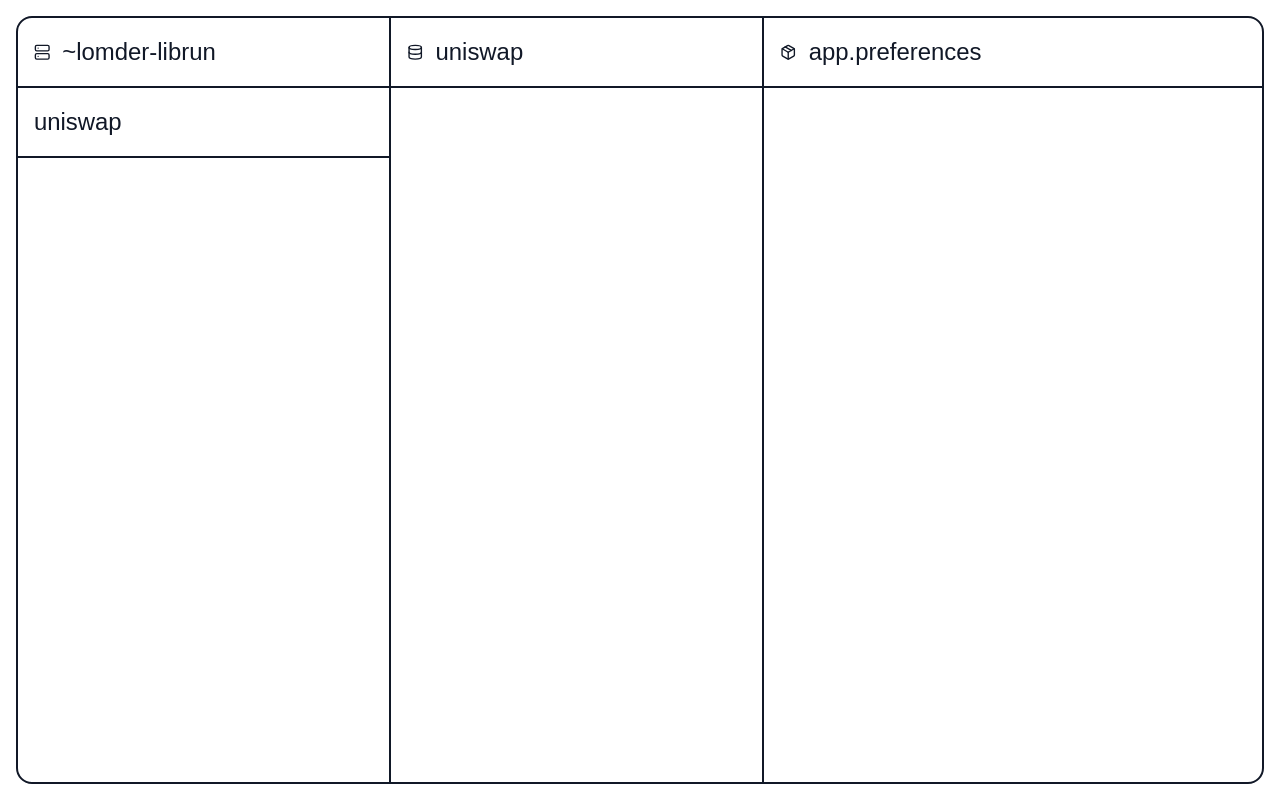
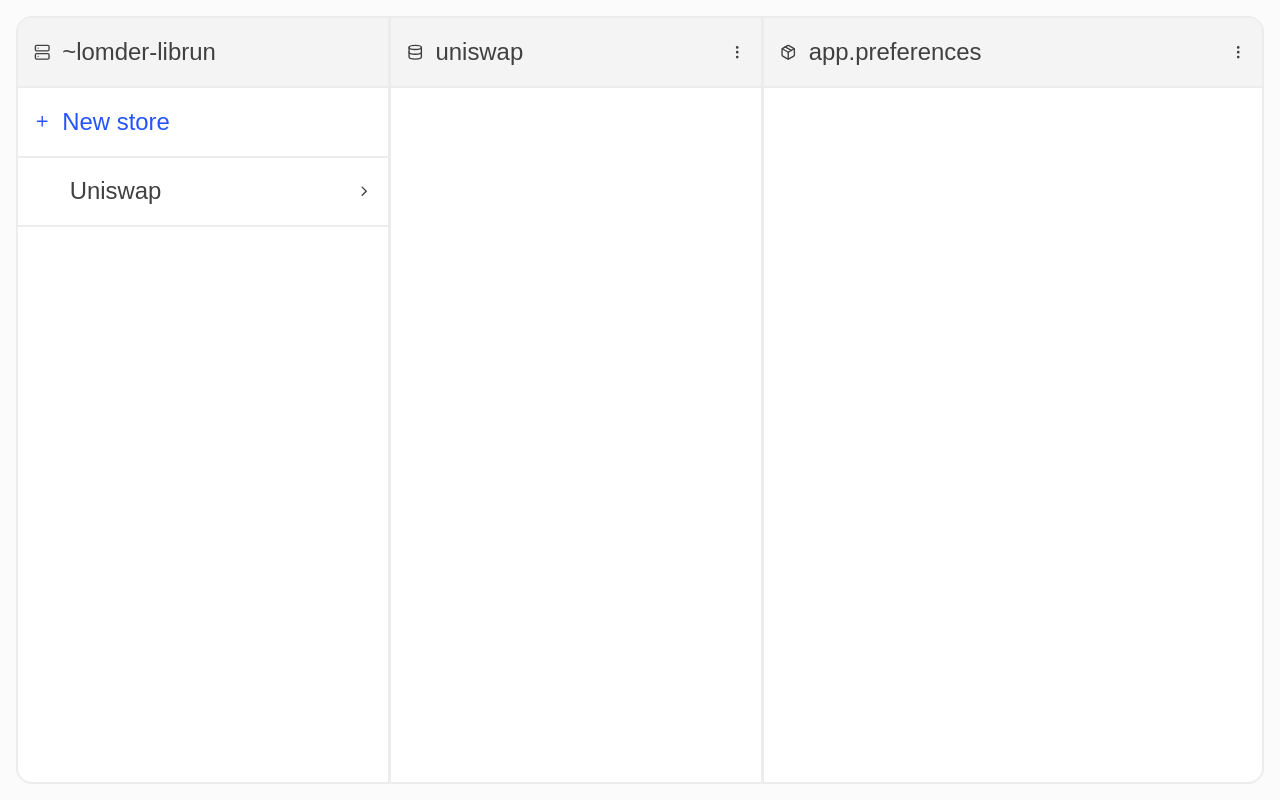
Before and after one commit to ajlamarc/tome-db, a React (Vite) app in the folder ui/: page / in a window 1280 px wide. Built offline with nearby package versions, Linux system fonts and the light colour scheme.

Commit message:
add styling and hovers

```diff
--- a/ui/src/app.tsx
+++ b/ui/src/app.tsx
@@ -4,7 +4,14 @@ import { ThemeProvider } from 'styled-components'
 import { theme as baseTheme } from './theme/theme.js'
 import { GlobalStyle } from './theme/App.styles.js'
 import { Stack, Sidebar, Grid, Box, Cover, Center } from './components/index.js'
-import { Database, Package, Server } from 'react-feather'
+import {
+    ChevronRight,
+    Database,
+    MoreVertical,
+    Package,
+    Plus,
+    Server,
+} from 'react-feather'
 // import Tome from 'tome-db'
 
 // const api = new Urbit('', '', window.desk)
@@ -79,26 +86,47 @@ export class App extends React.Component {
         return (
             <ThemeProvider theme={baseTheme['light']}>
                 <GlobalStyle />
-                <Cover space="var(--s-1)" centered=".db">
+                <Cover space="var(--s-1)" centered=".db" className="body">
                     <Box padding="0" className="flex-grow db">
-                        <div className="mytable">
+                        <div className="db-content">
                             <div className="column">
                                 <Box
                                     padding="var(--s-1)"
                                     borderRadius="0px"
                                     borderWidth="0px 0px 2px 0px"
+                                    className="header"
                                 >
+                                    <div className="flex items-center justify-between">
                                         <span className="with-icon">
                                             <Server className="icon" />{' '}
                                             <p>~lomder-librun</p>
+                                        </span>
+                                    </div>
+                                </Box>
+                                <Box
+                                    padding="var(--s-1)"
+                                    borderRadius="0px"
+                                    borderWidth="0px 0px 2px 0px"
+                                    className="add-container"
+                                    onClick={() => {
+                                        console.log('clicked')
+                                    }}
+                                >
+                                    <span className="with-icon add">
+                                        <Plus className="icon" />{' '}
+                                        <p>New store</p>
                                     </span>
                                 </Box>
                                 <Box
                                     padding="var(--s-1)"
                                     borderRadius="0px"
                                     borderWidth="0px 0px 2px 0px"
+                                    className="row"
                                 >
-                                    <p>uniswap</p>
+                                    <div className="flex items-center justify-between row-item">
+                                        <p>Uniswap</p>
+                                        <ChevronRight className="icon" />
+                                    </div>
                                 </Box>
                             </div>
                             <div className="column">
@@ -106,11 +134,15 @@ export class App extends React.Component {
                                     padding="var(--s-1)"
                                     borderRadius="0px"
                                     borderWidth="0px 0px 2px 0px"
+                                    className="header"
                                 >
+                                    <div className="flex items-center justify-between">
                                         <span className="with-icon">
                                             <Database className="icon" />{' '}
                                             <p>uniswap</p>
                                         </span>
+                                        <MoreVertical className="icon" />
+                                    </div>
                                 </Box>
                             </div>
                             <div className="column">
@@ -118,11 +150,15 @@ export class App extends React.Component {
                                     padding="var(--s-1)"
                                     borderRadius="0px"
                                     borderWidth="0px 0px 2px 0px"
+                                    className="header"
                                 >
+                                    <div className="flex items-center justify-between">
                                         <span className="with-icon">
                                             <Package className="icon" />{' '}
                                             <p>app.preferences</p>
                                         </span>
+                                        <MoreVertical className="icon" />
+                                    </div>
                                 </Box>
                             </div>
                         </div>
--- a/ui/src/components/layouts/Box.tsx
+++ b/ui/src/components/layouts/Box.tsx
@@ -22,7 +22,7 @@ const Box = styled.div<BoxProps>`
     ${(props) =>
         props.invert
             ? `
-    background-color: var(--color-light);
+    background-color: var(--background-color);
     filter: invert(100%);`
             : ''}
 
@@ -34,7 +34,7 @@ const Box = styled.div<BoxProps>`
 
   background-color: inherit;
     border-width: ${(props) => props.borderWidth};
-    border-color: var(--color-light);
+    border-color: var(--border-color);
     display: block;
     padding: ${(props) => props.padding};
 
--- a/ui/src/theme/App.styles.js
+++ b/ui/src/theme/App.styles.js
@@ -56,7 +56,7 @@ export const GlobalStyle = createGlobalStyle`
   }
 
   .body {
-    background-color: ${(props) => props.theme.colors.bg.body};
+    background-color: ${(props) => props.theme.colors.bg.primary};
     color: ${(props) => props.theme.colors.text.primary};
     height: 100vh;
     width: 100vw;
@@ -65,7 +65,7 @@ export const GlobalStyle = createGlobalStyle`
 
   .column {
     flex-basis: 30%;
-    border-right: var(--border-thin) solid;
+    border-right: var(--border-color) solid;
   }
 
   .column:last-child {
@@ -89,11 +89,43 @@ export const GlobalStyle = createGlobalStyle`
     margin-inline-end: var(--space, 0.5em);
   }
 
-  .mytable {
+  .db {
+    background-color: ${(props) => props.theme.colors.bg.secondary};
+  }
+
+  .db-content {
     display: flex;
     flex: 1;
     height: calc(100vh - 2 * var(--s-1) - 2 * var(--border-thin));
   }
+
+  .add {
+    color: #2454FF;
+  }
+
+  .add-container {
+    cursor: pointer;
+  }
+
+  .add-container:hover {
+    background: rgba(36, 84, 255, 0.1);
+  }
+
+  .header {
+    background: ${(props) => props.theme.colors.bg.tertiary};
+  }
+
+  .row {
+    cursor: pointer;
+  }
+
+  .row:hover {
+    background: ${(props) => props.theme.colors.bg.tertiary};
+  }
+
+  .row-item {
+    margin-left: var(--s1);
+  }
 `
 
 export default { GlobalStyle }
--- a/ui/src/theme/theme.tsx
+++ b/ui/src/theme/theme.tsx
@@ -1,5 +1,3 @@
-import { lighten, darken, rgba } from 'polished'
-
 export const fonts = {
     body: '"Rubik", sans-serif',
     heading: '"Rubik", sans-serif',
@@ -29,143 +27,16 @@ export const theme = {
         fontByName,
         fontWeights,
         colors: {
-            brand: {
-                primary: '#4E9EFD',
-                secondary: '#EF9134',
-                neutral: '#F3F3F3',
-                accent: '#DB7C00',
-                muted: rgba('#4E9EFD', 0.1),
-            },
-            ui: {
-                primary: '#262626',
-                secondary: '#757575',
-                tertiary: '#FAFAFA',
-                quaternary: '#FFFFFF',
-                disabled: '#DEDEDE',
-                intent: {
-                    default: '#F1F3F4',
-                    // info: '#97A3B2',
-                    info: '#83909F',
-                    success: '#0FC383',
-                    caution: '#FFBC32',
-                    alert: '#FF6240',
-                },
-                borderColor: '#E6E6E6', // #e3e3e3
-                borderHover: '#DADADA',
-                input: {
-                    background: '#FFFFFF',
-                    secondary: '#FAFAFA',
-                    borderColor: 'rgba(0, 0, 0, 0.1)',
-                    borderHover: 'rgba(0, 0, 0, 0.2)',
-                },
-            },
-            os: {
-                tray: 'rgba(0, 0, 0, 0.05)',
-                base: '#000000',
-            },
             bg: {
                 primary: '#FBFBFB',
                 secondary: '#FFFFFF',
-                tertiary: '#f1f1f2',
-                blendedBg: rgba('#FFFFFF', 0.5),
-                inset: '#F5F5F5',
-                toolbar: '#F1F3F4',
-                divider: '#DBDBDB',
-                body: '#DBDBDB',
-            },
-            icon: {
-                app: '#85898E',
-                bgButton: rgba('#85898E', 0.5),
-                toolbar: '#71757A',
+                tertiary: '#F4F4F4',
             },
             text: {
-                primary: '#333333',
-                secondary: '#656565',
-                tertiary: '#5D6064',
-                disabled: '#999999',
-                placeholder: 'rgba(0, 0, 0, 0.5)',
-                white: '#FFFFFF',
-                inverse: '#FFFFFF',
-                error: '#D0421B',
-                success: '#138000',
-            },
-            highlights: {
-                primaryHighlight: darken(0.05, '#4E9EFD'),
-                primaryExtraHighlight: darken(0.1, '#4E9EFD'),
-                bgHighlight: darken(0.075, '#FFFFFF'),
-                bgSoftHighlight: darken(0.05, '#FFFFFF'),
-                bgClearHighlight: rgba('#FFFFFF', 0.2),
-            },
-        },
-    },
-    dark: {
-        fonts,
-        fontByName,
-        fontWeights,
-        colors: {
-            brand: {
-                primary: '#4E9EFD',
-                secondary: '#EF9134',
-                neutral: '#F3F3F3',
-                accent: '#FDB447',
-                muted: rgba('#4E9EFD', 0.2),
+                primary: '#404040',
             },
             ui: {
-                primary: '#FFFFFF',
-                secondary: '#A1A1A1',
-                tertiary: '#26343F',
-                quaternary: '#24313B',
-                disabled: '#25343F',
-                intent: {
-                    info: '#97A3B2',
-                    success: '#0FC383',
-                    caution: '#FFBC32',
-                    alert: '#F93939',
-                },
-                borderColor: 'rgba(0, 0, 0, 0.2)',
-                borderHover: 'rgba(0, 0, 0, 0.3)',
-                input: {
-                    background: '#1D2932',
-                    secondary: '#1D2932',
-                    borderColor: 'rgba(0, 0, 0, 0.2)',
-                    borderHover: 'rgba(0, 0, 0, 0.3)',
-                },
-            },
-            os: {
-                tray: 'rgba(255, 255, 255, 0.05)',
-                base: '#FFFFFF',
-            },
-            bg: {
-                primary: '#212D36',
-                secondary: '#2A3843',
-                tertiary: '#212E37',
-                blendedBg: rgba('#2A3843', 0.4),
-                inset: '#1c2128',
-                toolbar: '#1D2932',
-                divider: '#09151E',
-                body: '#1D2932',
-            },
-            icon: {
-                app: '#FFFFFF50',
-                toolbar: '#A2A8AC',
-            },
-            text: {
-                primary: '#FFFFFF',
-                secondary: '#A0A9B0',
-                tertiary: '#C1C7CC',
-                disabled: '#868E94',
-                placeholder: 'rgba(255, 255, 255, 0.5)',
-                inverse: '#262626',
-                white: '#FFFFFF',
-                error: '#FF4D4D',
-                success: '#1CBD00',
-            },
-            highlights: {
-                primaryHighlight: lighten(0.05, '#4E9EFD'),
-                primaryExtraHighlight: lighten(0.1, '#4E9EFD'),
-                bgHighlight: darken(0.01, '#212D36'),
-                bgSoftHighlight: darken(0.005, '#212D36'),
-                bgClearHighlight: rgba('#212D36', 0.2),
+                borderColor: '#ECECEC',
             },
         },
     },
```
Lines whose indentation alone changed are shown as unchanged.
